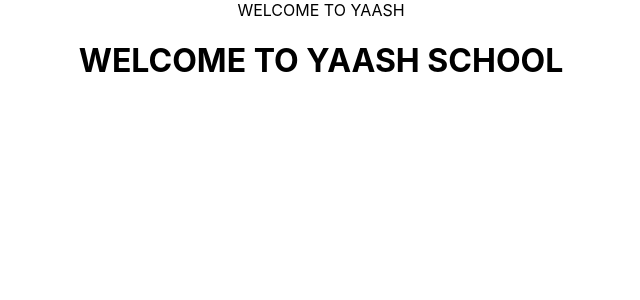
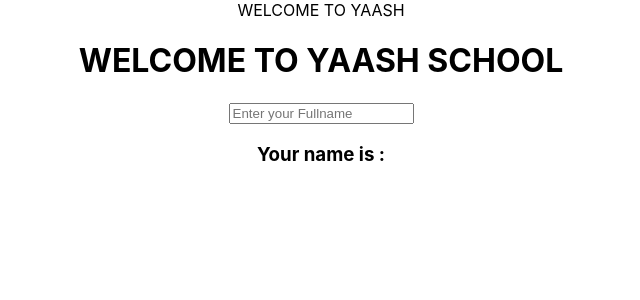
Before and after one commit to jeevanandham01/my-react-app, a React (Create React App) app: page / in a window 1280 px wide. Shown: the top 300 px of the page, without its empty margins (319-959 px from the left). Built offline with nearby package versions, Linux system fonts and the light colour scheme.

Commit message:
new files added

```diff
--- a/src/App.js
+++ b/src/App.js
@@ -2,11 +2,13 @@
 import './App.css';
 import Comp from './Comp';
 import Classcomp from './classcomp';
+import User from './usestate';
 function App() {
   return (
     <div className="App">
       <Comp />
       <Classcomp/>
+      <User/>
 
     </div>
   );
--- /dev/null
+++ b/src/usestate.js
@@ -0,0 +1,18 @@
+import React, { useState } from "react";
+
+function User() {
+  const [Name, setName] = useState("");
+
+  return (
+    <div>
+      <input
+        type="text"
+        placeholder="Enter your Fullname"
+        onChange={(e) => setName(e.target.value)}
+      />
+      <h3>Your name is : {Name}</h3>
+    </div>
+  );
+}
+
+export default User;
```
